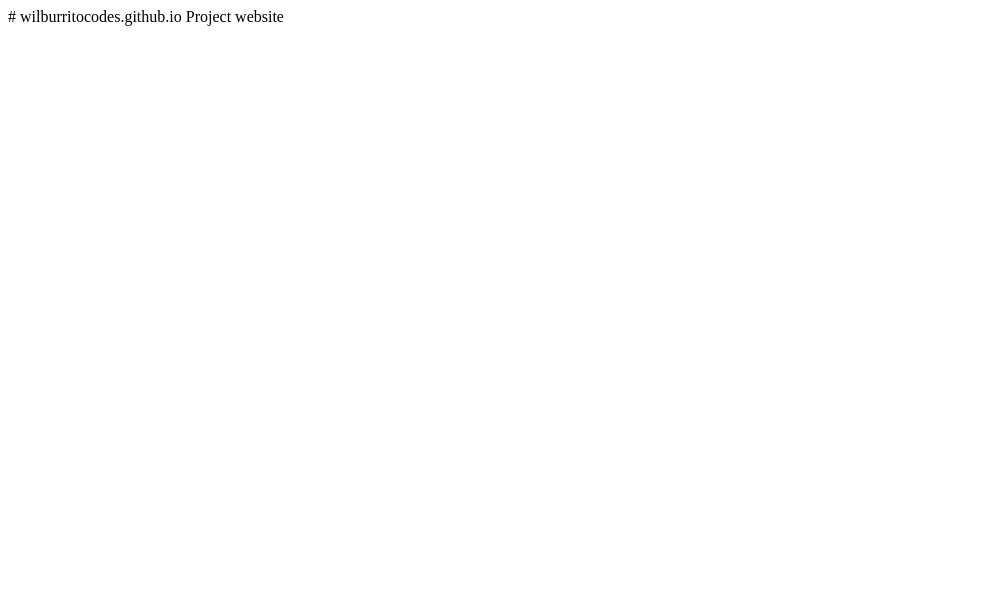
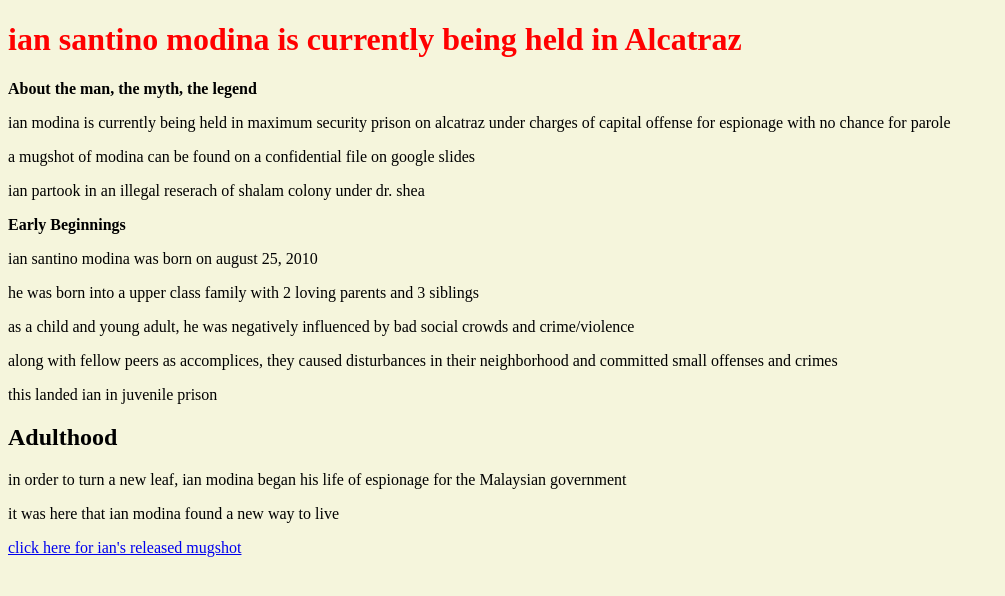
Before and after one commit to wilburritocodes/wilburritocodes.github.io, a plain HTML site: page index.html in a window 1280 px wide. Shown: the whole page, without its empty margins (0-1005 px from the left). Drawn offline with Linux system fonts and the light colour scheme.

Commit message:
Update index.html

```diff
--- a/index.html
+++ b/index.html
@@ -1,2 +1,30 @@
-# wilburritocodes.github.io
-Project website
+<!DOCTYPE html>
+<html>
+<head>
+<title> Life and Crimes of Ian Modina </title>
+</head>
+<body>
+ <style>
+h1 {color:red}
+</style>
+ <h1> ian santino modina is currently being held in Alcatraz</h1>
+ <p> <strong> About the man, the myth, the legend </strong> </p>
+<p> ian modina is currently being held in maximum security prison on alcatraz under charges of capital offense for espionage with no chance for parole </p>
+<p> a mugshot of modina can be found on a confidential file on google slides</p>
+<p> ian partook in an illegal reserach of shalam colony under dr. shea </p>
+
+<p> <strong> Early Beginnings </strong> </p>
+<p> ian santino modina was born on august 25, 2010 </p>
+<p> he was born into a upper class family with 2 loving parents and 3 siblings </p>
+<p> as a child and young adult, he was negatively influenced by bad social crowds and crime/violence
+<p> along with fellow peers as accomplices, they caused disturbances in their neighborhood and committed small offenses and crimes
+<p> this landed ian in juvenile prison </p>
+<h2> Adulthood </h2>
+<p> in order to turn a new leaf, ian modina began his life of espionage for the Malaysian government </p>
+<p> it was here that ian modina found a new way to live </p>
+<a href=https://docs.google.com/presentation/d/1xOVGjdhUpKXHJcCnAnbuQ6QKKagRYwlgWm537Sgwosw/edit?slide=id.p#slide=id.p> click here for ian's released mugshot </a>
+<style>
+body{background-color:beige;}
+</style>
+</body>
+</html>
```
